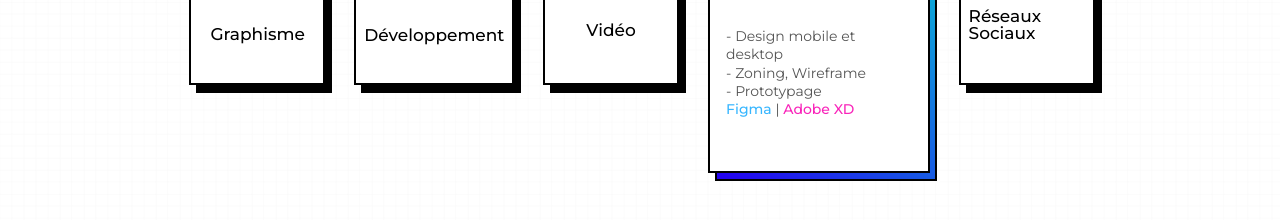
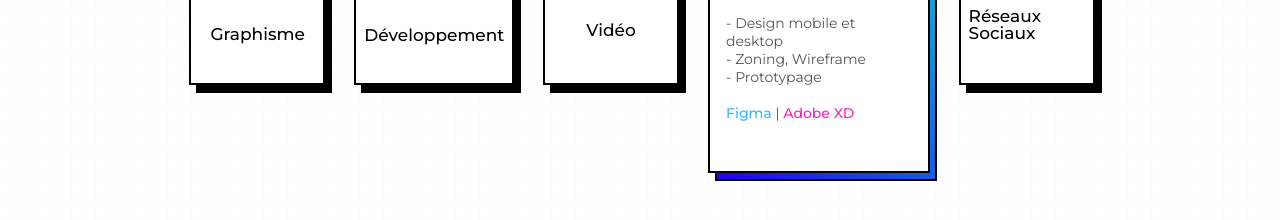
Before and after one commit to lucasFR77/Portfolio, a plain HTML site: page index.html in a window 1280 px wide. Both pictures are taken after a click on the element "UX/UI Design". Shown: the part 2134-2354 px from the top of the page. Drawn offline with nearby package versions, Linux system fonts and the light colour scheme.

Commit message:
Update index.html

```diff
--- a/index.html
+++ b/index.html
@@ -145,7 +145,7 @@
                         <section class="comp4" title="Réseaux sociaux">
                             <img class="imgCompRS" src="img/Figma.webp" alt="UX/UI Design">
                             <h2 class="textComp">UX/UI Design</h2>
-                            <h3 class="detailcomp">- Design mobile et desktop<br>- Zoning, Wireframe<br>- Prototypage<br>
+                            <h3 class="detailcomp">- Design mobile et desktop<br>- Zoning, Wireframe<br>- Prototypage<br><br>
                                 <i style="color: #37b6ff;">Figma</i> | <i style="color: #f924ba;">Adobe XD</i></h3>
                         </section>
                         <section class="comp5" title="Réseaux sociaux">
```
